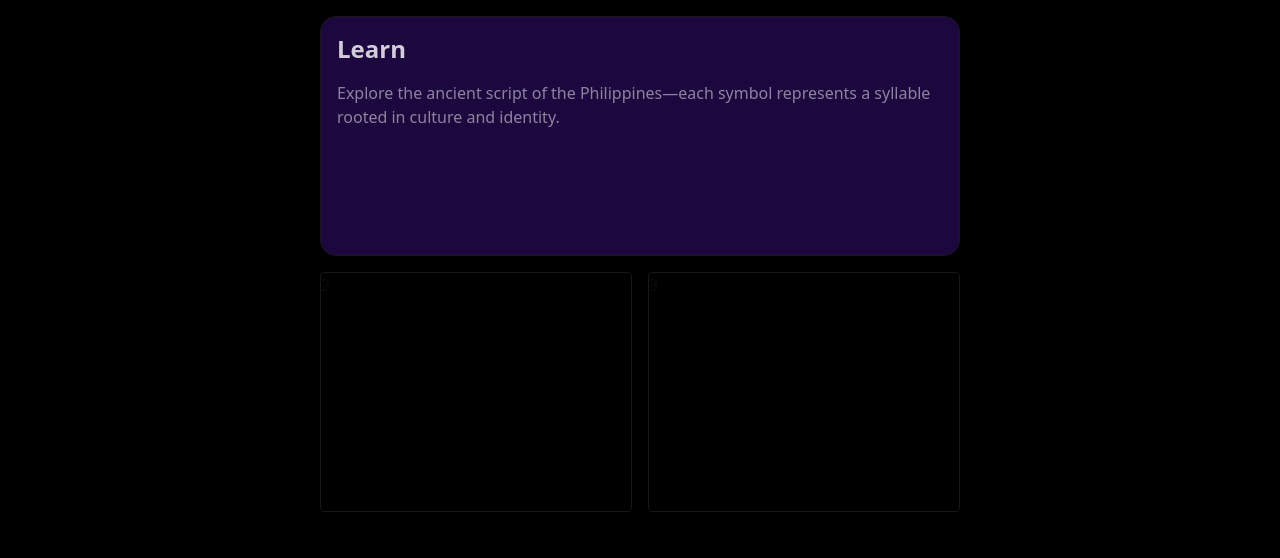
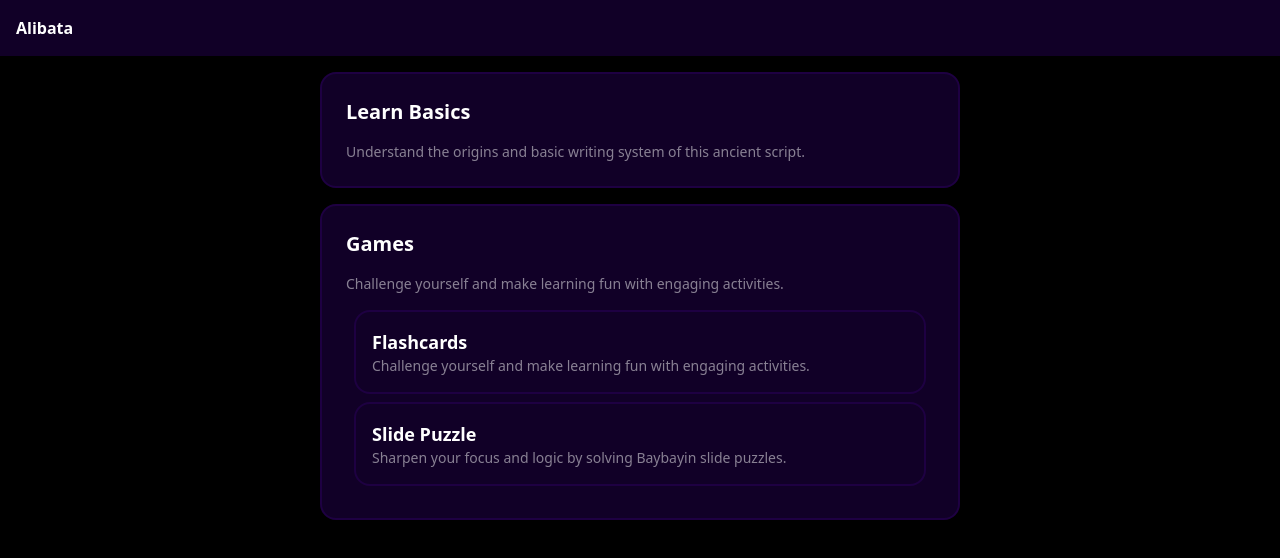
Before and after one commit to RainerMorales/Baybayin, a Next.js app: page /dashboard in a window 1280 px wide. Shown: the top 558 px of the page. Built offline with nearby package versions, Linux system fonts and the light colour scheme.

Commit message:
improve ui in dashboard

```diff
--- a/src/app/dashboard/page.tsx
+++ b/src/app/dashboard/page.tsx
@@ -1,22 +1,40 @@
 "use client";
-// import Navbars from "@/components/ui/Navbars";
+import Navbars from "@/components/ui/Navbars";
 export default function dashboard() {
   return (
     <>
-      {/* <Navbars></Navbars> */}
+      <Navbars></Navbars>
       <main className="max-w-2xl m-auto  bg-black">
         <div className="m-2 grid grid-cols-2">
-          <div className="border space-y-4 p-4 bg-violet-950/60 border-zinc-900 rounded-2xl m-2 min-h-60 col-span-2">
-            <div className="font-bold text-2xl text-white/80">
-              Learn
-            </div>
-            <div className="text-white/50 ">
-              Explore the ancient script of the Philippines—each symbol
-              represents a syllable rooted in culture and identity.
+          <div className="border space-y-4 p-6 btn-bg-color rounded-2xl m-2 col-span-2">
+            <div className="font-bold text-xl text-white">Learn Basics</div>
+            <div className="text-white/50 text-sm ">
+              Understand the origins and basic writing system of this ancient
+              script.
             </div>
           </div>
-          <div className="border border-zinc-900 rounded m-2 min-h-60">2</div>
-          <div className="border border-zinc-900 rounded m-2 min-h-60">3</div>
+          <div className="border space-y-4 p-6 btn-bg-color rounded-2xl m-2 col-span-2">
+            <div className="font-bold text-xl text-white">Games</div>
+            <div className="text-white/50 text-sm ">
+              Challenge yourself and make learning fun with engaging activities.
+            </div>
+            <div>
+              <div className="border p-4 btn-bg-color rounded-2xl m-2 col-span-2">
+                <div className="font-bold text-lg text-white">Flashcards</div>
+                <div className="text-white/50 text-sm ">
+                  Challenge yourself and make learning fun with engaging
+                  activities.
+                </div>
+              </div>
+              <div className="border p-4 btn-bg-color rounded-2xl m-2 col-span-2">
+                <div className="font-bold text-lg text-white">Slide Puzzle</div>
+                <div className="text-white/50 text-sm ">
+                  Sharpen your focus and logic by solving Baybayin slide
+                  puzzles.
+                </div>
+              </div>
+            </div>
+          </div>
         </div>
       </main>
     </>
--- a/src/components/ui/Navbars.tsx
+++ b/src/components/ui/Navbars.tsx
@@ -8,31 +8,10 @@ export default function Navbar() {
   const router = useRouter();
 
   return (
-    <nav className="fixed bottom-6 left-1/2 transform -translate-x-1/2 w-80 h-12 text-white bg-violet-950/50 rounded-full flex items-center justify-around shadow-lg z-50">
-      <Button
-        variant="ghost"
-        className="flex flex-col items-center gap-0  text-xs"
-        onClick={() => router.push("/")}
-      >
-        <Home className="w-5 h-5 mb-0.5" />
-        Home
-      </Button>
-      <Button
-        variant="ghost"
-        className="flex flex-col items-center gap-0 text-xs"
-        onClick={() => router.push("/search")}
-      >
-        <Search className="w-5 h-5 mb-0.5" />
-        Search
-      </Button>
-      <Button
-        variant="ghost"
-        className="flex flex-col items-center gap-0 text-xs"
-        onClick={() => router.push("/profile")}
-      >
-        <User className="w-5 h-5 mb-0.5" />
-        Profile
-      </Button>
-    </nav>
+    <>
+    <div className="bg-color text-white font-bold p-4  ">
+      Alibata
+    </div>
+    </>
   );
 }
```
